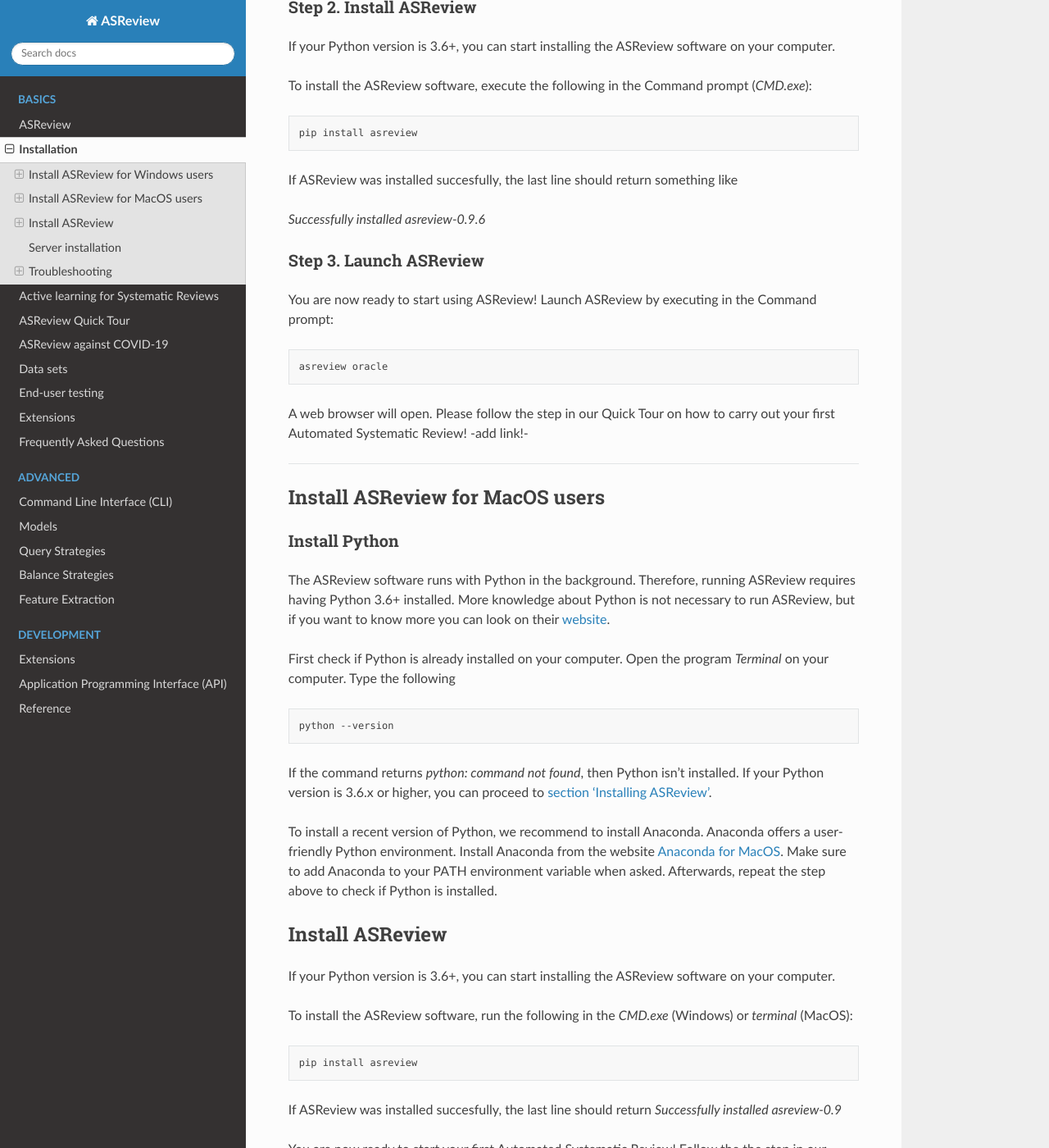
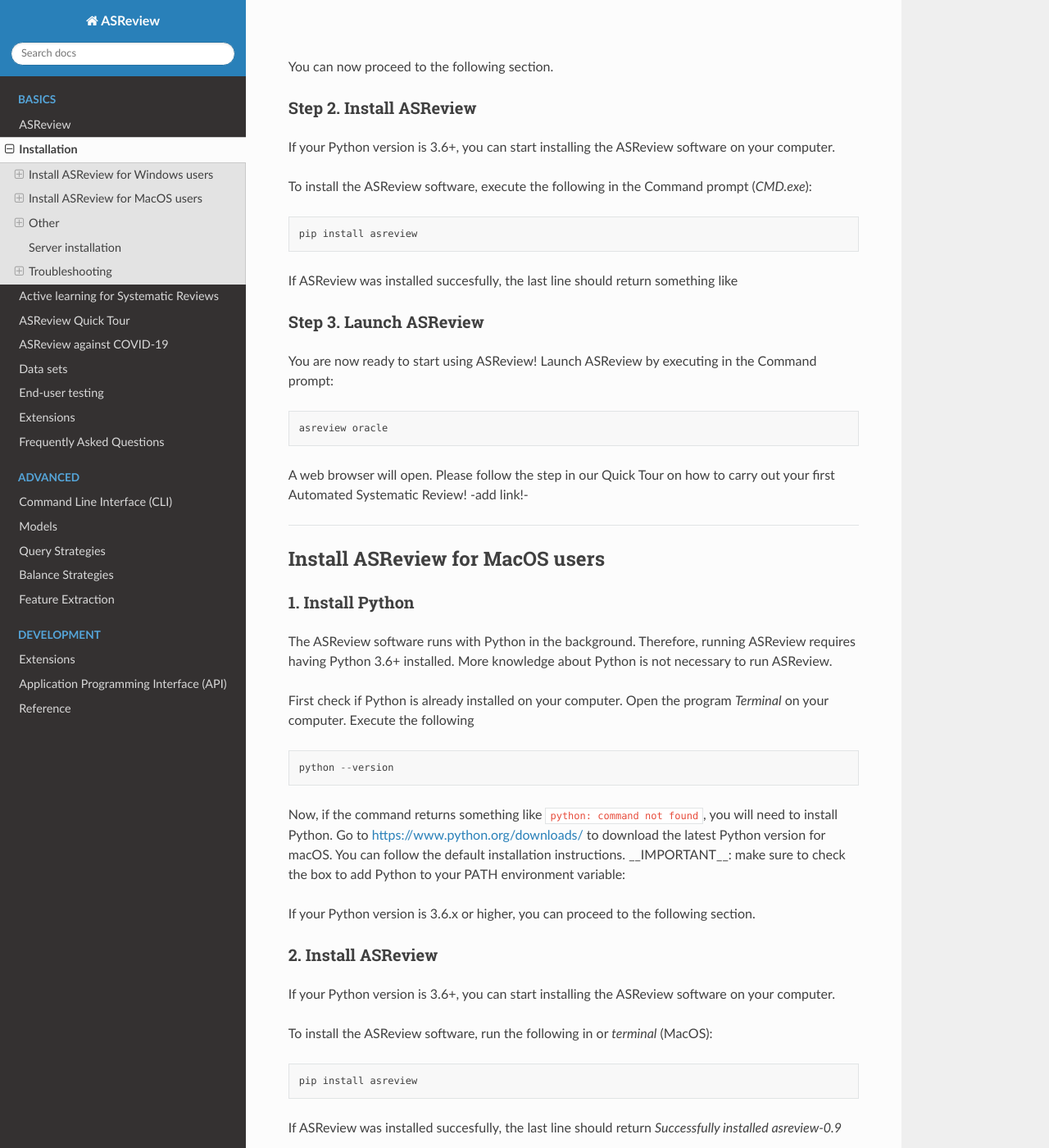
Before and after one commit to asreview/asreview, a Sphinx documentation site: the page built from docs/source/installation.rst, in a window 1280 px wide and 1400 px high, scrolled down 1529 px. Shown: the whole window at 82% size. Built offline with Sphinx 7.4.7 and the Read the Docs theme 2.0.0, drawn with Linux system fonts in a browser that asks for light colours; some of the changed text lies outside the part shown.

Commit message:
Add screenshots to install guide

```diff
--- a/docs/source/installation.rst
+++ b/docs/source/installation.rst
@@ -3,16 +3,12 @@
 
 .. contents:: Table of Contents
 
-+---------+---------+
-| `ASReview Installation Guide for Windows <#install-asreview-for-windows-users>`__      |  `ASReview Installation Guide for macOS <#install-asreview-for-macOS-users>`__      |
-+---------+---------+
+This is a guide on how to install ASReview.
 
-
-
-
+- __Installation for Windows users <#install-asreview-for-windows-users>`__ __      - __`Installation for for macOS/linux users <#install-asreview-for-macOS-users>`__ __
 
 If you run into any issues during the installation, please consult
-`the FAQ <faq.html>`__ to solve the issue. Some common errors are explained.
+`the troubleshooting section <installation.html#troubleshooting>`__.
 
 Install ASReview for Windows users
 ----------------------------------
@@ -20,9 +16,9 @@
 Step 1. Install Python
 ~~~~~~~~~~~~~~~~~~~~~~
 
-The ASReview software runs with Python in the background. Therefore, running ASReview requires having Python 3.6+ installed. More knowledge about Python is not necessary to run ASReview, but if you want to know more you can look on their `website <https://www.python.org/about/>`__.
+The ASReview software runs with Python in the background. Therefore, running ASReview requires having Python 3.6+ installed. More knowledge about Python is not necessary to run ASReview.
 
-First, check if Python is already installed on your computer. Open the Command Prompt (search for `CMD.exe`) on your computer. Within this prompt, execute the following:
+First, check if Python is already installed on your computer. To do this, open the Command Prompt (search for ``CMD.exe``). Within this prompt, execute the following:
 
 .. code::
 
@@ -31,7 +27,7 @@
 .. figure:: ../images/installation/check_python_version.png
    :alt:
 
-Now, if the command returns `'python' is not recognized as an internal or external command`, you will need to install Python.
+Now, if the command returns ``'python' is not recognized as an internal or external command``, you will need to install Python.
 
 Go to https://www.python.org/downloads/ to download the latest Python version for Windows. You can follow the default installation instructions.
 __IMPORTANT__: make sure to check the following box to add Python to your PATH environment variable:
@@ -39,7 +35,7 @@
 .. figure:: ../images/installation/add_to_path.png
    :alt:
 
-After installing Python, make sure to close and reopen your Command prompt (`CMD.exe`), and again, within this prompt, execute:
+After installing Python, make sure to close and reopen your Command prompt (``CMD.exe``), and again, within this prompt, execute:
 
 .. code::
 
@@ -50,8 +46,7 @@
 .. figure:: ../images/installation/check_python_version_again.png
    :alt:
 
-You can now proceed to the following `section 'Installing ASReview' <#step-2.-install-asreview>`__.
-
+You can now proceed to the following section.
 
 Step 2. Install ASReview
 ~~~~~~~~~~~~~~~~~~~~~~~~
@@ -66,7 +61,8 @@
 
 If ASReview was installed succesfully, the last line should return something like
 
-`Successfully installed asreview-0.9.6`
+.. code::
+    Successfully installed asreview-0.9.6
 
 Step 3. Launch ASReview
 ~~~~~~~~~~~~~~~~~~~~~~~
@@ -84,44 +80,38 @@
 Install ASReview for MacOS users
 --------------------------------
 
-Install Python
-~~~~~~~~~~~~~~
-The ASReview software runs with Python in the background. Therefore, running ASReview requires having Python 3.6+ installed. More knowledge about Python is not necessary to run ASReview, but if you want to know more you can look on their `website <https://www.python.org/about/>`__.
+1. Install Python
+~~~~~~~~~~~~~~~~~
+The ASReview software runs with Python in the background. Therefore, running ASReview requires having Python 3.6+ installed. More knowledge about Python is not necessary to run ASReview.
 
 First check if Python is already installed on your computer. Open the program
-`Terminal` on your computer. Type the following
+`Terminal` on your computer. Execute the following
 
-.. code:: bash
+.. code::
 
     python --version
 
-If the command returns `python: command not found`, then Python isn't
-installed. If your Python version is 3.6.x or higher, you can proceed to
-`section 'Installing ASReview' <#install-asreview>`__.
+Now, if the command returns something like ``python: command not found``, you will need to install Python. Go to https://www.python.org/downloads/ to download the latest Python version for macOS. You can follow the default installation instructions. __IMPORTANT__: make sure to check the box to add Python to your PATH environment variable:
 
-To install a recent version of Python, we recommend to install Anaconda.
-Anaconda offers a user-friendly Python environment. Install Anaconda from
-the website `Anaconda for MacOS <https://docs.anaconda.com/anaconda/install/mac-os/>`__.
-Make sure to add Anaconda to your PATH environment variable when asked.
-Afterwards, repeat the step above to check if Python is installed.
+If your Python version is 3.6.x or higher, you can proceed to the following section.
 
-
-Install ASReview
-----------------
-
+2. Install ASReview
+~~~~~~~~~~~~~~~~~~~
 If your Python version is 3.6+, you can start installing the ASReview
 software on your computer.
 
-To install the ASReview software, run the following in the `CMD.exe` (Windows)
+To install the ASReview software, run the following in
 or `terminal` (MacOS):
 
-.. code:: bash
+.. code::
 
     pip install asreview
 
 If ASReview was installed succesfully, the last line should return
 `Successfully installed asreview-0.9`
 
+3. Launch ASReview
+~~~~~~~~~~~~~~~~~~
 
 You are now ready to start your first Automated Systematic Review!
 Follow the the step in our Quick Tour.
@@ -129,17 +119,20 @@
 In case you do not get this output, please consult
 `the FAQ <faq.html>`__ to solve the issue.
 
+--------------------------------------------------------------------------------
+
+Other
+-----
 
 Upgrade ASReview
 ~~~~~~~~~~~~~~~~
 
 Upgrade ASReview software with
 
-.. code:: bash
+.. code::
 
     pip install --upgrade asreview
 
---------------------------------------------------------------------------------
 
 Server installation
 -------------------
@@ -148,14 +141,15 @@
 run on a server or custom domain. Use the command line arguments `ip` and
 `port` for configuration.
 
-.. code:: bash
+.. code::
 
     asreview oracle --port 5555 --ip xxx.x.x.xx
 
---------------------------------------------------------------------------------
+
 
 Troubleshooting
 ---------------
+
 The following section describes familiar errors and how to solve them.
 If this information does not solve your error, please let us know by filing an issue in our GitHub repository (or, if you do not have a GitHub account, send us an e-mail at asreview@uu.nl)
 
@@ -173,12 +167,12 @@
 
   'pip' is not recognized as an internal or external command, operable program or batch file.
 
-Most likely, the enviroment variables aren't configured correctly. There are
+Most likely, the environment variables aren't configured correctly. There are
 tutorials on the internet to deal with this. However, a simple way to deal
 with this is adding `python -m` in front of the command. For example:
 
 
-.. code:: bash
+.. code::
 
   python -m pip install asreview
 
@@ -191,7 +185,7 @@
 `python -m` in front of all your commands. For example:
 
 
-.. code-block:: bash
+.. code-block::
 
   python -m asreview oracle
 
@@ -200,12 +194,12 @@
 ~~~~~~~~~~~~~~~~~~~~~
 When installing or upgrading ASReview, it can occur that you run into the following warning:
 
-.. code-block:: bash
+.. code-block::
 
     WARNING: You are using pip version 19.2.3, however version 20.1.1 is available.
     You should consider upgrading via the 'python -m pip install --upgrade pip' command.
 
-Or even run into error `No module named 'pip'`:
+Or even run into error ``No module named 'pip'``:
 
 .. figure:: ../images/installation/upgrade_error_no_pip_module.jpg
    :alt:
@@ -244,14 +238,14 @@
 able to train. Solve this by making `python3` the default `python` executable
 on your device or make a virtual environment.
 
-.. code:: bash
+.. code::
 
     python3 -m venv asreview/env
     source ~/asreview/env/bin/activate
 
 Install and run `asreview` in the virtual enviroment.
 
-.. code:: bash
+.. code::
 
     pip install asreview
     asreview oracle
```
Also changed, not shown: docs/images/installation/add_to_path.PNG (added), docs/images/installation/check_python_version.PNG (added), docs/images/installation/check_python_version_again.PNG (added), docs/images/installation/upgrade_error_no_pip_module.jpg (added).
